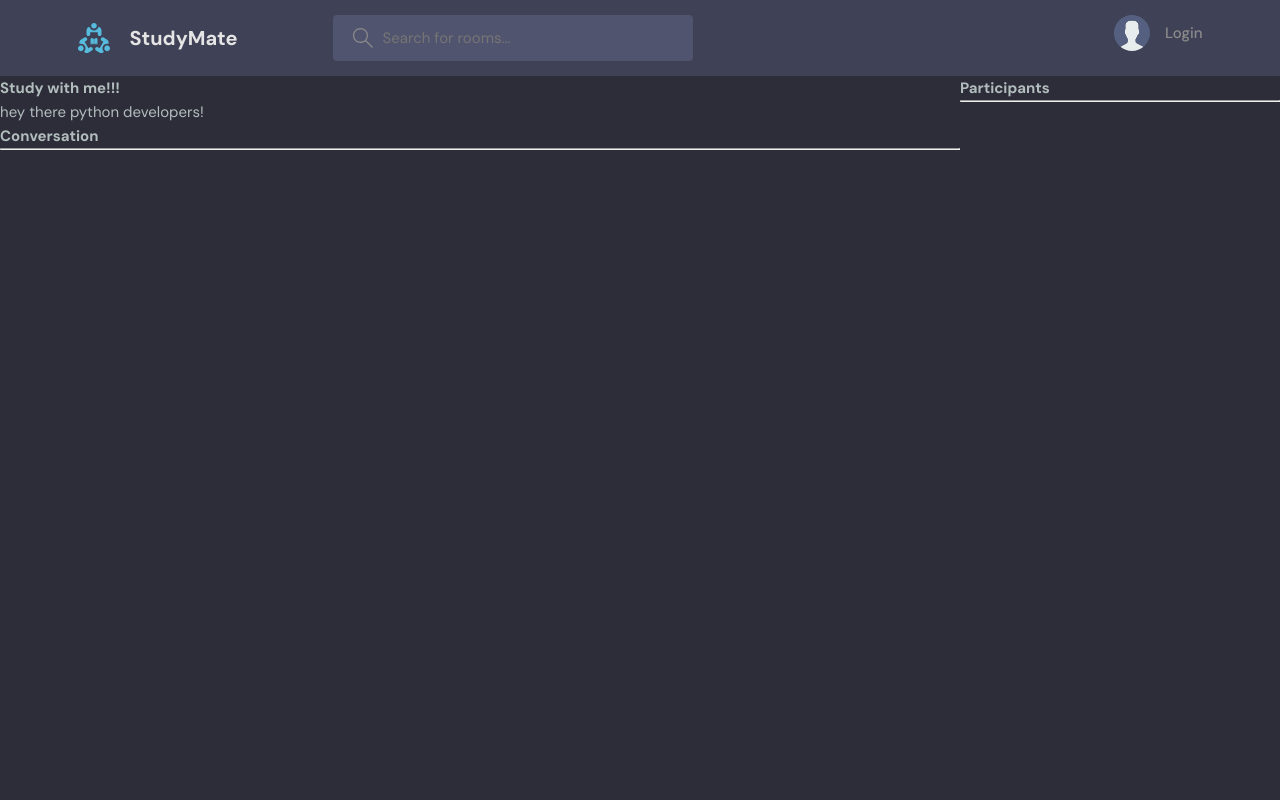
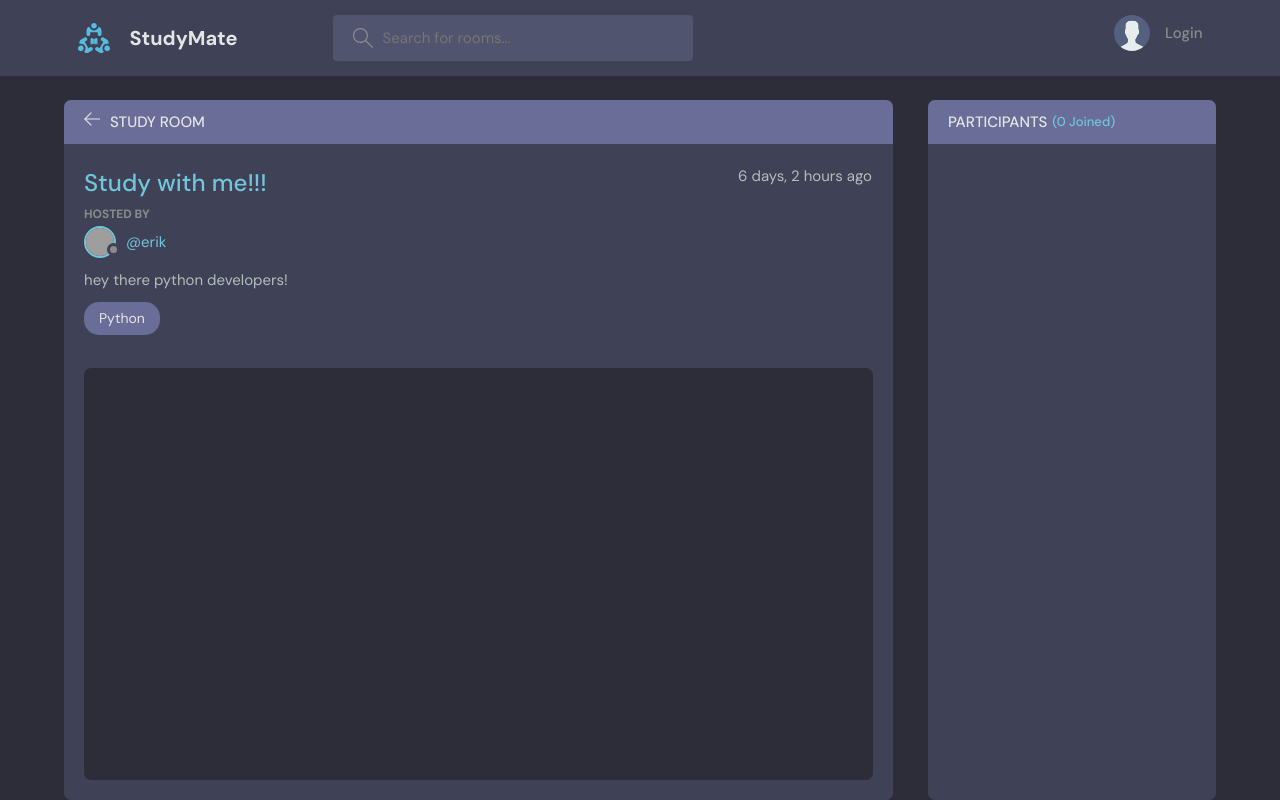
Before and after one commit to DerickMghanga/DJANGO-Developers-Online-Forum-App, a Django app: page /room/5/ in a window 1280 px wide. Run offline with Django 5.2, Linux system fonts and the light colour scheme; data comes from the database, SQL or seed files in the repository; both versions use the stored data as it was after the commit; grey boxes are pictures that could not be loaded.

Commit message:
room theme done

```diff
--- a/studyMate/base/templates/base/room.html
+++ b/studyMate/base/templates/base/room.html
@@ -1,60 +1,170 @@
-{% extends 'main.html' %} {% block content %}
+{% extends 'main.html' %} {% load static %} {% block content %}
+<div>
+  <div class="profile-page layout layout--2">
+    <div class="container">
+      <!-- Room Start -->
+      <div class="room">
+        <div class="room__top">
+          <div class="room__topLeft">
+            <a href="{% url 'home' %}">
+              <svg
+                version="1.1"
+                xmlns="http://www.w3.org/2000/svg"
+                width="32"
+                height="32"
+                viewBox="0 0 32 32"
+              >
+                <title>arrow-left</title>
+                <path
+                  d="M13.723 2.286l-13.723 13.714 13.719 13.714 1.616-1.611-10.96-10.96h27.625v-2.286h-27.625l10.965-10.965-1.616-1.607z"
+                ></path>
+              </svg>
+            </a>
+            <h3>Study Room</h3>
+          </div>
 
-<style>
-    .room-container{
-        display: grid;
-        grid-template-columns: 3fr 1fr;
-    }
-</style>
+          <div class="room__topRight">
+            {% if request.user == room.host %}
+            <a href="{% url 'update-room' room.id %}">
+              <svg
+                enable-background="new 0 0 24 24"
+                height="32"
+                viewBox="0 0 24 24"
+                width="32"
+                xmlns="http://www.w3.org/2000/svg"
+              >
+                <title>edit</title>
+                <g>
+                  <path
+                    d="m23.5 22h-15c-.276 0-.5-.224-.5-.5s.224-.5.5-.5h15c.276 0 .5.224.5.5s-.224.5-.5.5z"
+                  />
+                </g>
+                <g>
+                  <g>
+                    <path
+                      d="m2.5 22c-.131 0-.259-.052-.354-.146-.123-.123-.173-.3-.133-.468l1.09-4.625c.021-.09.067-.173.133-.239l14.143-14.143c.565-.566 1.554-.566 2.121 0l2.121 2.121c.283.283.439.66.439 1.061s-.156.778-.439 1.061l-14.142 14.141c-.065.066-.148.112-.239.133l-4.625 1.09c-.038.01-.077.014-.115.014zm1.544-4.873-.872 3.7 3.7-.872 14.042-14.041c.095-.095.146-.22.146-.354 0-.133-.052-.259-.146-.354l-2.121-2.121c-.19-.189-.518-.189-.707 0zm3.081 3.283h.01z"
+                    />
+                  </g>
+                  <g>
+                    <path
+                      d="m17.889 10.146c-.128 0-.256-.049-.354-.146l-3.535-3.536c-.195-.195-.195-.512 0-.707s.512-.195.707 0l3.536 3.536c.195.195.195.512 0 .707-.098.098-.226.146-.354.146z"
+                    />
+                  </g>
+                </g>
+              </svg>
+            </a>
+            <a href="{% url 'delete-room' room.id %}">
+              <svg
+                version="1.1"
+                xmlns="http://www.w3.org/2000/svg"
+                width="32"
+                height="32"
+                viewBox="0 0 32 32"
+              >
+                <title>remove</title>
+                <path
+                  d="M27.314 6.019l-1.333-1.333-9.98 9.981-9.981-9.981-1.333 1.333 9.981 9.981-9.981 9.98 1.333 1.333 9.981-9.98 9.98 9.98 1.333-1.333-9.98-9.98 9.98-9.981z"
+                ></path>
+              </svg>
+            </a>
+            {% endif %}
+          </div>
+        </div>
 
-<div class="room-container">
-    <div>
-        <h1>{{room.name}}</h1>
+        <div class="room__box scroll">
+          <div class="room__header scroll">
+            <div class="room__info">
+              <h3>{{room.name}}</h3>
+              <span>{{room.created|timesince}} ago</span>
+            </div>
+            <div class="room__hosted">
+              <p>Hosted By</p>
+              <a href="{% url 'user-profile' room.host.id %}" class="room__author">
+                <div class="avatar avatar--small">
+                  <img src="https://randomuser.me/api/portraits/men/37.jpg" />
+                </div>
+                <span>@{{room.host.username}}</span>
+              </a>
+            </div>
+            <div class="room__details">
+            {{room.description}}
+            </div>
+            <span class="room__topics">{{room.topic}}</span>
+          </div>
 
-        <p>{{room.description}}</p>
+          <div class="room__conversation">
+            <div class="threads scroll">
+              {% for message in room_messages %}
+              <div class="thread">
+                <div class="thread__top">
+                  <div class="thread__author">
+                    <a href="{% url 'user-profile' message.user.id %}" class="thread__authorInfo">
+                      <div class="avatar avatar--small">
+                        <img
+                          src="https://randomuser.me/api/portraits/men/37.jpg"
+                        />
+                      </div>
+                      <span>@{{message.user.username}}</span>
+                    </a>
+                    <span class="thread__date">{{message.created|timesince}} ago</span>
+                  </div>
 
-        <div class="comment-wrapper">
-        <h3>Conversation</h3>
-        <hr />
-
-        {% for message in room_messages %}
-        <div>
-            <!-- ONLY OWNER OF THE MESSAGE CAN DELETE THE MESSAGE -->
                   {% if request.user == message.user %}
-                <a href="{% url 'delete-message' message.id %}">Delete</a>
+                  <div class="thread__delete">
+                    <a href="{% url 'delete-message' message.id %}">
+                      <svg version="1.1" xmlns="http://www.w3.org/2000/svg" width="32" height="32" viewBox="0 0 32 32">
+                        <title>delete</title>
+                        <path
+                          d="M30 4h-8v-3c0-0.553-0.447-1-1-1h-10c-0.553 0-1 0.447-1 1v3h-8v2h2v24c0 1.104 0.897 2 2 2h20c1.103 0 2-0.896 2-2v-24h2v-2h-0zM12 2h8v2h-8v-2zM26.002 30l-0.002 1v-1h-20v-24h20v24h0.002z">
+                        </path>
+                      </svg>
+                    </a>
+                  </div>
                   {% endif %}
-
-            <small>@{{message.user}} {{message.created|timesince}} ago</small>
-            <p>{{message.body}}</p>
-            <hr />
+                </div>
+                <div class="thread__details">
+                {{message.body}}
+                </div>
               </div>
               {% endfor %}
             </div>
+          </div>
+        </div>
 
+        <!-- ONLY logged users can comment -->
         {% if request.user.is_authenticated %}
-        <div class="comment-form">
+        <div class="room__message">
           <form method="POST" action="">
             {% csrf_token %}
-
-                <input
-                type="text"
-                name="body"
-                placeholder="Write your message here..."
-                />
+            <input type="text" name="body"  placeholder="Write your message here..." />
           </form>
         </div>
         {% endif %}
       </div>
+      <!-- Room End -->
 
-    <div>
-        <h3>Participants</h3>
-        <hr>
+      <!--   Start -->
+      <div class="participants">
+        <h3 class="participants__top">
+          Participants <span>({{participants.count}} Joined)</span>
+        </h3>
+        <div class="participants__list scroll">
           {% for user in participants %}
-        <div>
-            <p>@{{user.username}}</p>
+            <a href="{% url 'user-profile' user.id %}" class="participant">
+              <div class="avatar avatar--medium">
+                <img src="https://randomuser.me/api/portraits/men/37.jpg" />
               </div>
+              <p>
+                {{user}}
+                <span>@{{user.username}}</span>
+              </p>
+            </a>
           {% endfor %}
         </div>
       </div>
-
+      <!--  End -->
+    </div>
+  </div>
+  <script src="{ static 'js/script.js'}"></script>
+</div>
 {% endblock content %}
```
Also changed, not shown: studyMate/base/templates/base/room_old.html (added, +60 -0 lines), studyMate/db.sqlite3. Lines whose indentation alone changed are shown as unchanged.
